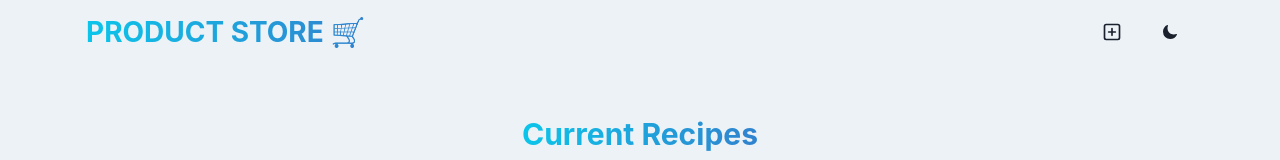
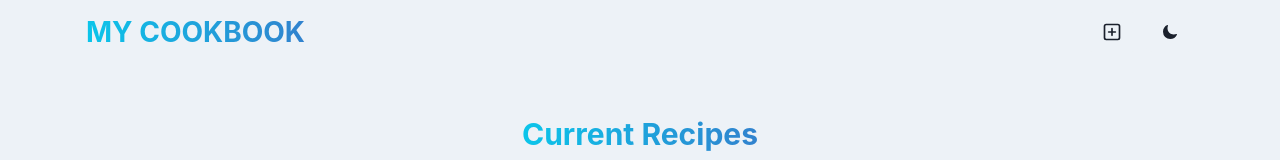
Before and after one commit to LaurenCummings/cookbook-project, a React (Vite) app in the folder frontend/: page / in a window 1280 px wide. Shown: the top 160 px of the page. Built offline with nearby package versions, Linux system fonts and the light colour scheme; no server answers.

Commit message:
changed navbar to say my cookbook

```diff
--- a/frontend/src/components/Navbar.jsx
+++ b/frontend/src/components/Navbar.jsx
@@ -33,7 +33,7 @@ const Navbar = () => {
           bgGradient={"linear(to-r, cyan.400, blue.500)"}
           bgClip={"text"}
         >
-          <Link to={"/"}>Product Store 🛒</Link>
+          <Link to={"/"}>My Cookbook</Link>
         </Text>
 
         <HStack spacing={2} alignItems={"center"}>
```
